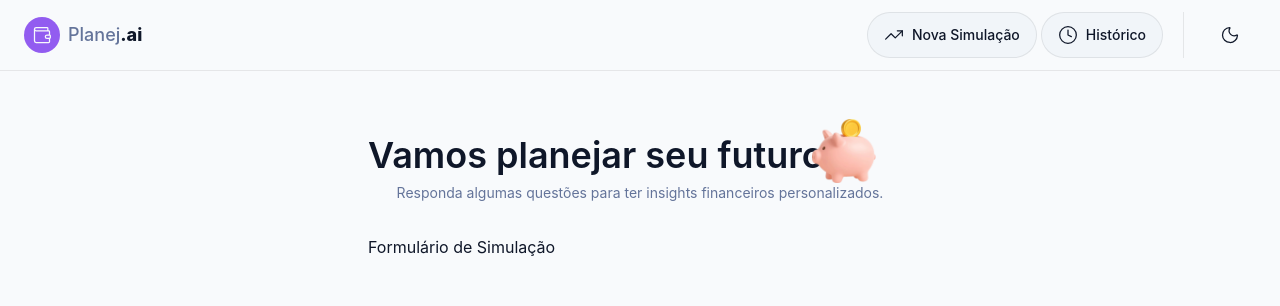
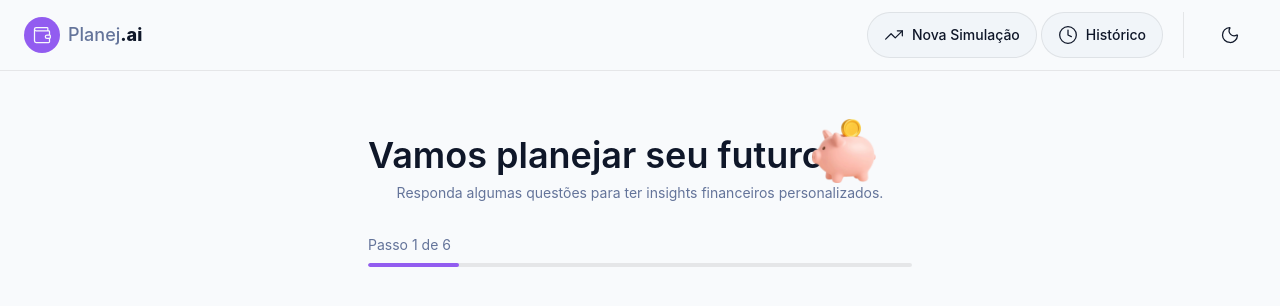
Before and after one commit to antoniorafaeldev/planejAI, a React (Vite) app: page / in a window 1280 px wide. Shown: the top 306 px of the page. Built offline with nearby package versions, Linux system fonts and the light colour scheme.

Commit message:
feat: create step progress bar

```diff
--- a/src/components/features/Simulation/Form.tsx
+++ b/src/components/features/Simulation/Form.tsx
@@ -1,7 +1,9 @@
+import { StepProgress } from './Progress';
+
 export function SimulationForm() {
   return (
-    <div>
-      <h1>Formulário de Simulação</h1>
-    </div>
+    <>
+      <StepProgress currentStep={1} totalSteps={6} />
+    </>
   );
 }
--- /dev/null
+++ b/src/components/features/Simulation/Progress.tsx
@@ -0,0 +1,24 @@
+import type { StepProgressProps } from '@/interfaces/stepProgressProps';
+
+export function StepProgress({ currentStep, totalSteps }: StepProgressProps) {
+  const progress = (currentStep / totalSteps) * 100;
+
+  return (
+    <div className="mb-4">
+      <p className="text-muted-foreground mb-2 text-sm">
+        Passo {currentStep} de {totalSteps}
+      </p>
+      <div className="bg-border h-1 w-full overflow-hidden rounded-full">
+        <div
+          role="progressbar"
+          aria-valuenow={currentStep}
+          aria-valuemin={1}
+          aria-valuemax={totalSteps}
+          aria-label={`Passo ${currentStep} de ${totalSteps}`}
+          className="bg-primary h-full rounded-full transition-all duration-300"
+          style={{ width: `${progress}%` }}
+        />
+      </div>
+    </div>
+  );
+}
--- /dev/null
+++ b/src/interfaces/stepProgressProps.ts
@@ -0,0 +1,4 @@
+export interface StepProgressProps {
+  currentStep: number;
+  totalSteps: number;
+}
```
